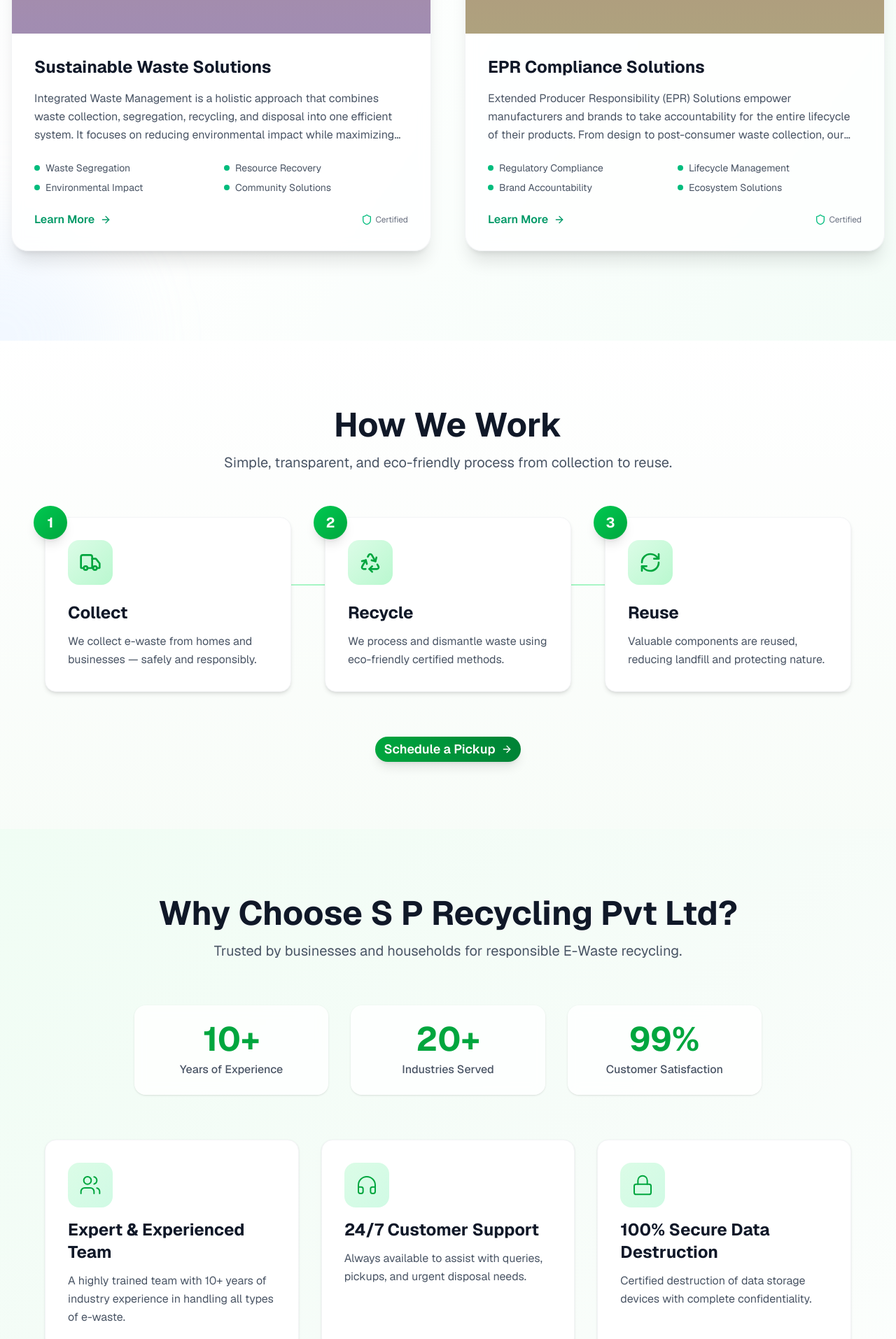
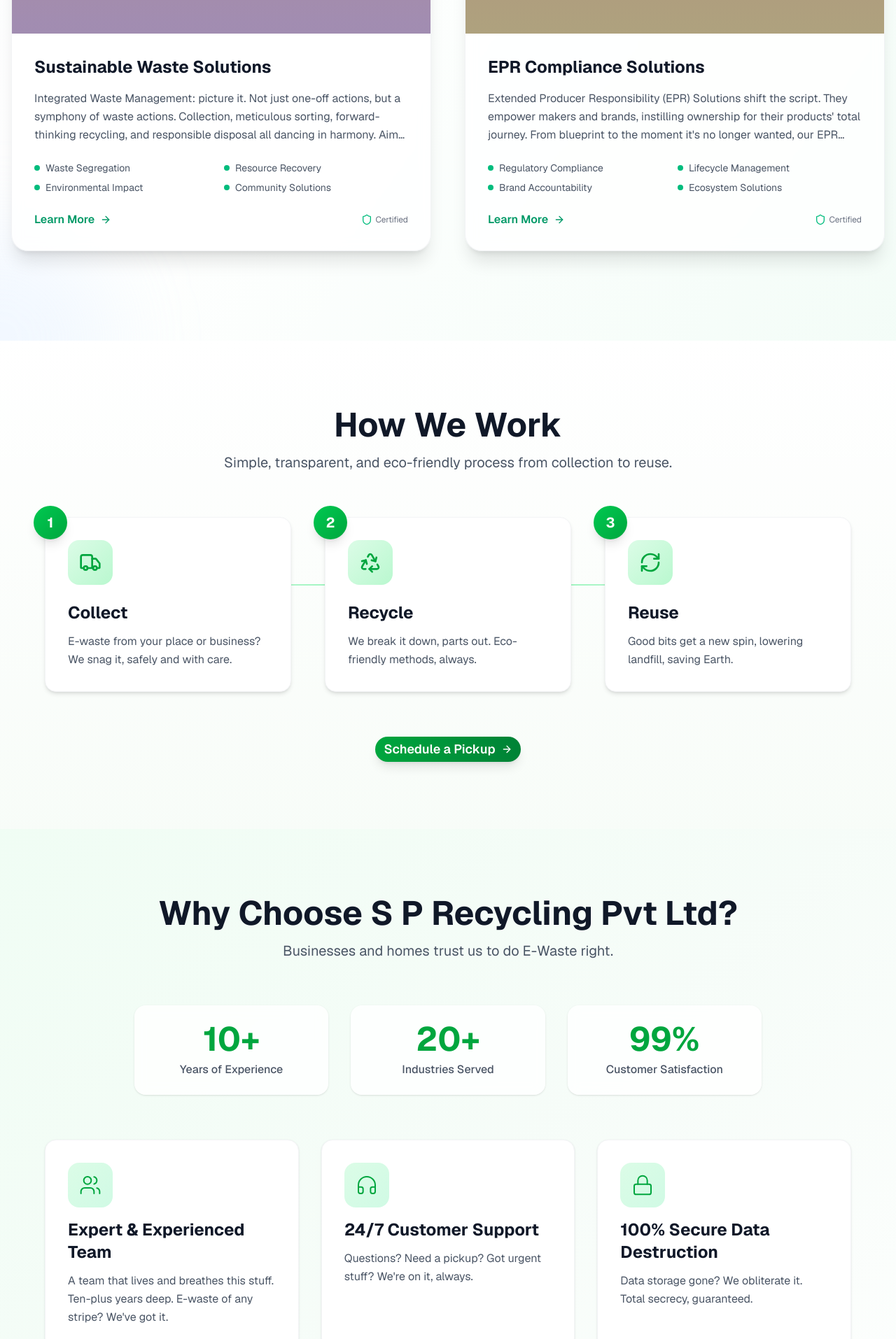
Before and after one commit to geosoftech18/Ewaste, a Next.js app: page / in a window 1280 px wide. Shown: the part 2320-4234 px from the top of the page at 70% size. Built offline with nearby package versions, Linux system fonts and the light colour scheme; grey boxes are pictures that could not be loaded.

Commit message:
page content updated

```diff
--- a/components/about/about-hero.tsx
+++ b/components/about/about-hero.tsx
@@ -64,7 +64,7 @@ export function AboutHero() {
               transition={{ duration: 0.6, delay: 0.6 }}
             >
               <h4 className="text-xl sm:text-2xl text-muted-foreground font-medium text-pretty">
-              Pioneering sustainable e-waste solutions for a circular economy.
+              Reimagining the lifecycle of electronics.
               </h4>
             </motion.div>
 
@@ -75,8 +75,7 @@ export function AboutHero() {
               transition={{ duration: 0.6, delay: 0.8 }}
             >
               <p className="text-base sm:text-lg text-muted-foreground leading-relaxed text-pretty">
-              We are India&apos;s leading e-waste management and recycling company, transforming how businesses and communities handle electronic waste.
-               Through cutting-edge technology, certified processes, and unwavering commitment to environmental stewardship, we're building a future where nothing goes to waste—and everything has value.
+              We stand at the forefront of India&apos;s e-waste revolution. Not just managing it, but fundamentally rethinking its potential. It&apos;s more than just shredding old tech. It&apos;s about crafting new possibilities from discarded devices. This involves state-of-the-art processes, scrupulous certifications, and a rock-solid dedication to Mother Earth. We see a tomorrow where waste vanishes. Where everything possesses intrinsic worth.
               </p>
             </motion.div>
 
--- a/components/process-steps.tsx
+++ b/components/process-steps.tsx
@@ -9,19 +9,19 @@ const steps = [
   {
     number: 1,
     title: "Collect",
-    description: "We collect e-waste from homes and businesses — safely and responsibly.",
+    description: "E-waste from your place or business? We snag it, safely and with care.",
     icon: Truck,
   },
   {
     number: 2,
     title: "Recycle",
-    description: "We process and dismantle waste using eco-friendly certified methods.",
+    description: "We break it down, parts out. Eco-friendly methods, always.",
     icon: Recycle,
   },
   {
     number: 3,
     title: "Reuse",
-    description: "Valuable components are reused, reducing landfill and protecting nature.",
+    description: "Good bits get a new spin, lowering landfill, saving Earth.",
     icon: RefreshCw,
   },
 ]
--- a/components/services-grid.tsx
+++ b/components/services-grid.tsx
@@ -25,7 +25,7 @@ const services: Service[] = [
   {
     id: "electronic-waste",
     title: "Electronic Waste Recycle",
-    description: "Electronic Waste Recycling focuses on the safe collection, processing, and recovery of discarded electronic products. Our solutions ensure environmentally responsible recycling of devices, minimizing toxic waste while maximizing the reuse of valuable materials like metals, plastics, and components.",
+    description: "Discarded electronics: a growing problem. Electronic Waste Recycling tackles this head-on. Focusing on the careful retrieval, handling, and repurposing of old tech. Our methods? They guarantee device recycling that respects the earth. Cutting down on dangerous waste while unlocking a second life for precious resources. Metals, resilient plastics, essential components—all get a chance to be reborn.",
     image: "/services/electronic waste.png",
     gradient: "from-emerald-500 to-teal-600",
     features: ["Safe Collection", "Data Destruction", "Certified Recycling", "Material Recovery"],
@@ -37,7 +37,7 @@ const services: Service[] = [
   {
     id: "it-telecom",
     title: "IT & Telecommunication Equipment",
-    description: "IT & Telecommunication Equipment plays a vital role in today's connected world. Our solutions focus on the responsible management, refurbishment, and recycling of devices such as computers, servers, routers, and mobile equipment. We ensure secure data handling, efficient reuse, and environmentally safe disposal—supporting a sustainable and digitally connected future.",
+    description: "The digital age hinges on IT & Telecommunication Equipment. Our services center around the mindful stewardship, renewal, and recycling of gadgets. Think computers, mighty servers, ever-present routers, and mobile devices. We pledge ironclad data protocols, resourceful reuse, and earth-conscious disposal. A truly sustainable, digitally interwoven tomorrow, secured.",
     image: "/services/IT & Telecommunication.png",
     gradient: "from-blue-500 to-indigo-600",
     features: ["Secure Data Handling", "Equipment Refurbishment", "Network Equipment", "Mobile Devices"],
@@ -49,7 +49,7 @@ const services: Service[] = [
   {
     id: "Sustainable-Waste-Solutions",
     title: "Sustainable Waste Solutions",
-    description: "Integrated Waste Management is a holistic approach that combines waste collection, segregation, recycling, and disposal into one efficient system. It focuses on reducing environmental impact while maximizing resource recovery, ensuring a cleaner and more sustainable future for communities and industries alike.",
+    description: "Integrated Waste Management: picture it. Not just one-off actions, but a symphony of waste actions. Collection, meticulous sorting, forward-thinking recycling, and responsible disposal all dancing in harmony. Aim? Diminishing our footprint while coaxing maximum worth from castoffs. A future, pristine and lasting, for both communities and the corporate landscape.",
     image: "/services/Sustainable Waste Solutions.png",
     gradient: "from-purple-500 to-pink-600",
     features: ["Waste Segregation", "Resource Recovery", "Environmental Impact", "Community Solutions"],
@@ -61,7 +61,7 @@ const services: Service[] = [
   {
     id: "EPR-Compliance-Solutions",
     title: "EPR Compliance Solutions",
-    description: "Extended Producer Responsibility (EPR) Solutions empower manufacturers and brands to take accountability for the entire lifecycle of their products. From design to post-consumer waste collection, our EPR services ensure regulatory compliance, efficient recycling, and responsible waste management—creating a cleaner and more sustainable ecosystem for all.",
+    description: "Extended Producer Responsibility (EPR) Solutions shift the script. They empower makers and brands, instilling ownership for their products' total journey. From blueprint to the moment it's no longer wanted, our EPR services are your shield. Navigating rules, championing recycling that works, and fostering waste handling that's accountable. It is crafting an ecosystem, cleaner and more viable, for everyone.",
     image: "/services/EPR Compliance Solutions.png",
     gradient: "from-yellow-500 to-orange-600",
     features: ["Regulatory Compliance", "Lifecycle Management", "Brand Accountability", "Ecosystem Solutions"],
--- a/components/why-choose-us.tsx
+++ b/components/why-choose-us.tsx
@@ -7,33 +7,33 @@ const features = [
   {
     icon: Users,
     title: "Expert & Experienced Team",
-    description: "A highly trained team with 10+ years of industry experience in handling all types of e-waste.",
+    description: "A team that lives and breathes this stuff. Ten-plus years deep. E-waste of any stripe? We've got it.",
   },
   {
     icon: Headphones,
     title: "24/7 Customer Support",
-    description: "Always available to assist with queries, pickups, and urgent disposal needs.",
+    description: "Questions? Need a pickup? Got urgent stuff? We're on it, always.",
   },
   {
     icon: Lock,
     title: "100% Secure Data Destruction",
-    description: "Certified destruction of data storage devices with complete confidentiality.",
+    description: "Data storage gone? We obliterate it. Total secrecy, guaranteed.",
   },
   {
     icon: Shield,
     title: "Same-Day Pickup Service",
-    description: "Convenience meets efficiency. Schedule a pickup and we'll arrive the same day—no waiting, no hassle. Fast, reliable collection services available across your city for urgent disposal needs.",
+    description: "No waiting around. Schedule, and we're there, today. Quick, dependable. Across the city, when disposal can't wait.",
   },
 
   {
     icon: Recycle,
     title: "Eco-Friendly Recycling",
-    description: "Zero landfill impact — ensuring recovery, reuse, and safe disposal of hazardous components.",
+    description: "Landfill? Never. We recover, reuse, and ditch risky bits safely.",
   },
   {
     icon: Trophy,
     title: "Proven Track Record",
-    description: "20+ industries served, 99% customer satisfaction, and thousands of successful pickups.",
+    description: "Across sectors, sky-high satisfaction, and pickups that add up.",
   },
 ]
 
@@ -113,7 +113,7 @@ export function WhyChooseUs() {
             Why Choose S P Recycling Pvt Ltd?
           </h2>
           <p className="text-lg md:text-xl text-gray-600 max-w-3xl mx-auto">
-            Trusted by businesses and households for responsible E-Waste recycling.
+          Businesses and homes trust us to do E-Waste right.
           </p>
         </div>
 
--- a/lib/city-data.ts
+++ b/lib/city-data.ts
@@ -34,7 +34,7 @@ export const cityData: Record<string, CityData> = {
     slug: 'hyderabad',
     name: 'Hyderabad',
     title: 'E-Waste Recycling Services in Hyderabad',
-    description: 'Professional e-waste recycling services in Hyderabad with certified data destruction, secure pickup, and eco-friendly disposal. Serving IT companies, hospitals, and businesses across the city.',
+    description: 'Professional e-waste reclamation solutions in Hyderabad. Data obliteration? Certified. Secure collection? Absolutely. Environmentally conscious disposal? Without question. Serving IT powerhouses, medical centers, and enterprises across the cityscape.',
     heroImage: '/city/e-waste-recycling-facility-with-circuit-boards-and.jpg',
     population: '10.4M',
     wasteCollection: 450,
```
Also changed, not shown: components/about/mission-vision.tsx (+5 -5 lines).
